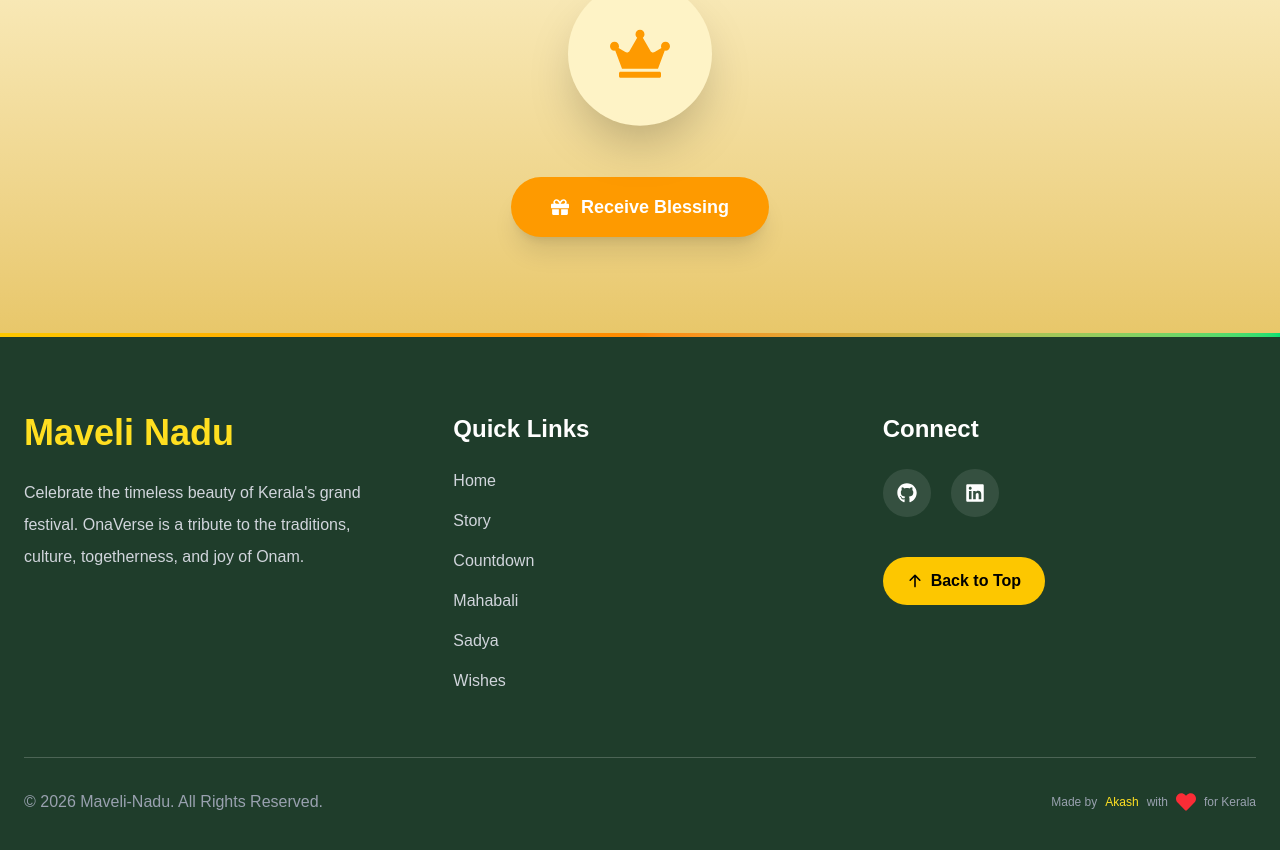
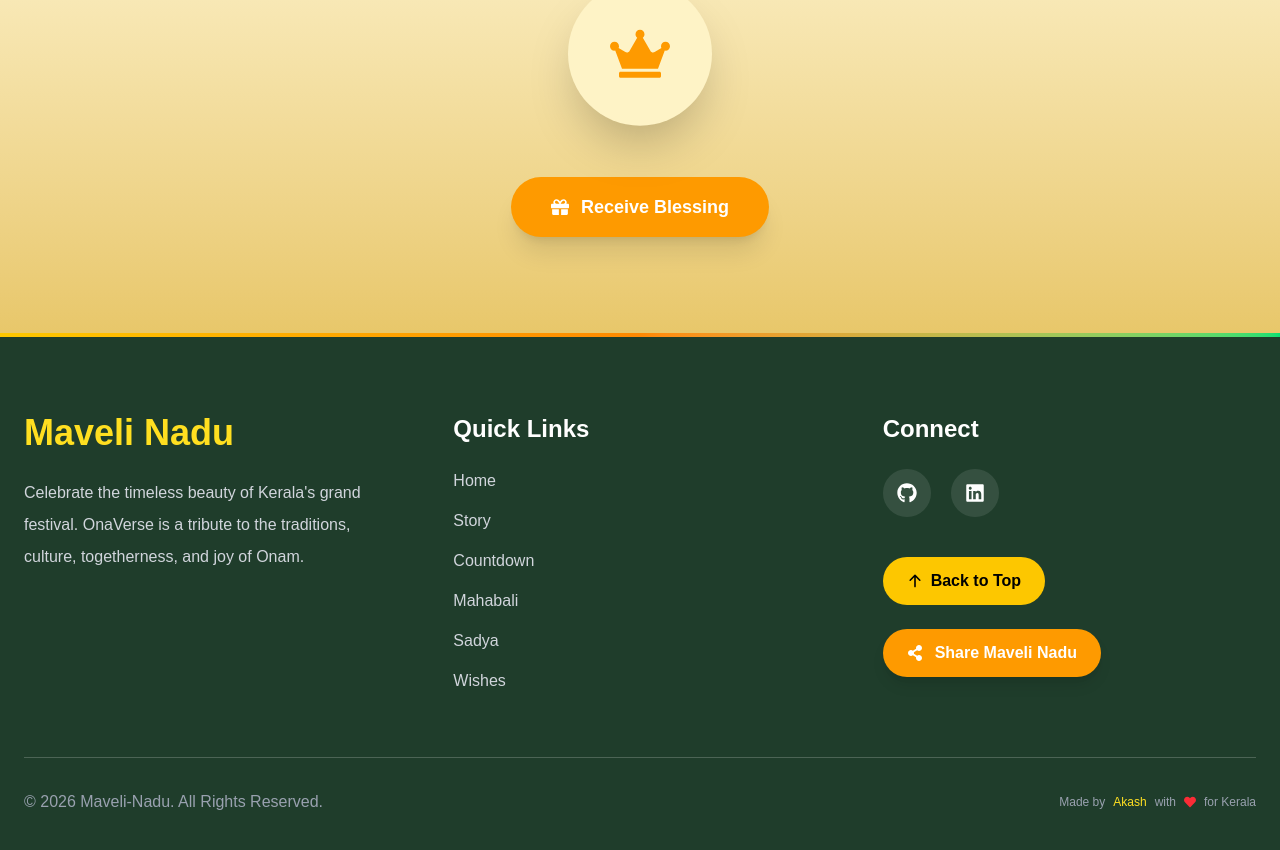
Before and after one commit to akashkrishnan2004/onam-web-app, a React (Vite) app: page / in a window 1280 px wide. Shown: the part 8789-9639 px from the top of the page. Built offline with nearby package versions, Linux system fonts and the light colour scheme.

Commit message:
Link Share Add Commit

```diff
--- a/src/pages/Footer.jsx
+++ b/src/pages/Footer.jsx
@@ -1,9 +1,38 @@
-import { FaHeart } from "react-icons/fa";
+import { FaHeart, FaShareAlt, FaCheck } from "react-icons/fa";
 import { HiArrowUp } from "react-icons/hi";
+import { useState } from "react";
 
 import { links, socialLinks } from "../data/data";
 
 export default function Footer() {
+
+  // Share the link
+  const [copied, setCopied] = useState(false);
+
+  const handleShare = async () => {
+    const shareData = {
+      title: "OnaVerse - Celebrate the Spirit of Onam",
+      text: "Experience the beauty and traditions of Onam with OnaVerse! 🌸🌾",
+      url: window.location.href,
+    };
+
+    try {
+      if (navigator.share) {
+        await navigator.share(shareData);
+      } else {
+        await navigator.clipboard.writeText(window.location.href);
+
+        setCopied(true);
+
+        setTimeout(() => {
+          setCopied(false);
+        }, 2000);
+      }
+    } catch (error) {
+      console.log(error);
+    }
+  };
+
   const scrollTop = () => {
     window.scrollTo({
       top: 0,
@@ -77,6 +106,24 @@ export default function Footer() {
               <HiArrowUp />
               Back to Top
             </button>
+
+            {/* Share the link */}
+            <button
+              onClick={handleShare}
+              className="mt-6 inline-flex items-center gap-3 rounded-full bg-amber-500 px-6 py-3 text-white font-semibold shadow-lg hover:bg-amber-600 hover:scale-105 transition-all duration-300"
+            >
+              {copied ? (
+                <>
+                  <FaCheck />
+                  Copied!
+                </>
+              ) : (
+                <>
+                  <FaShareAlt />
+                  Share Maveli Nadu
+                </>
+              )}
+            </button>
           </div>
         </div>
 
@@ -90,7 +137,7 @@ export default function Footer() {
           <p className="flex items-center gap-2 text-gray-400 md:text-xs">
             Made by <span className=" text-yellow-300 md:text-xs ">Akash</span>{" "}
             with
-            <FaHeart className="text-red-500 md:text-xl" /> for Kerala
+            <FaHeart className="text-red-500 md:text-xs" /> for Kerala
           </p>
 
           {/* <p className="flex items-center gap-2 text-gray-400">
```
